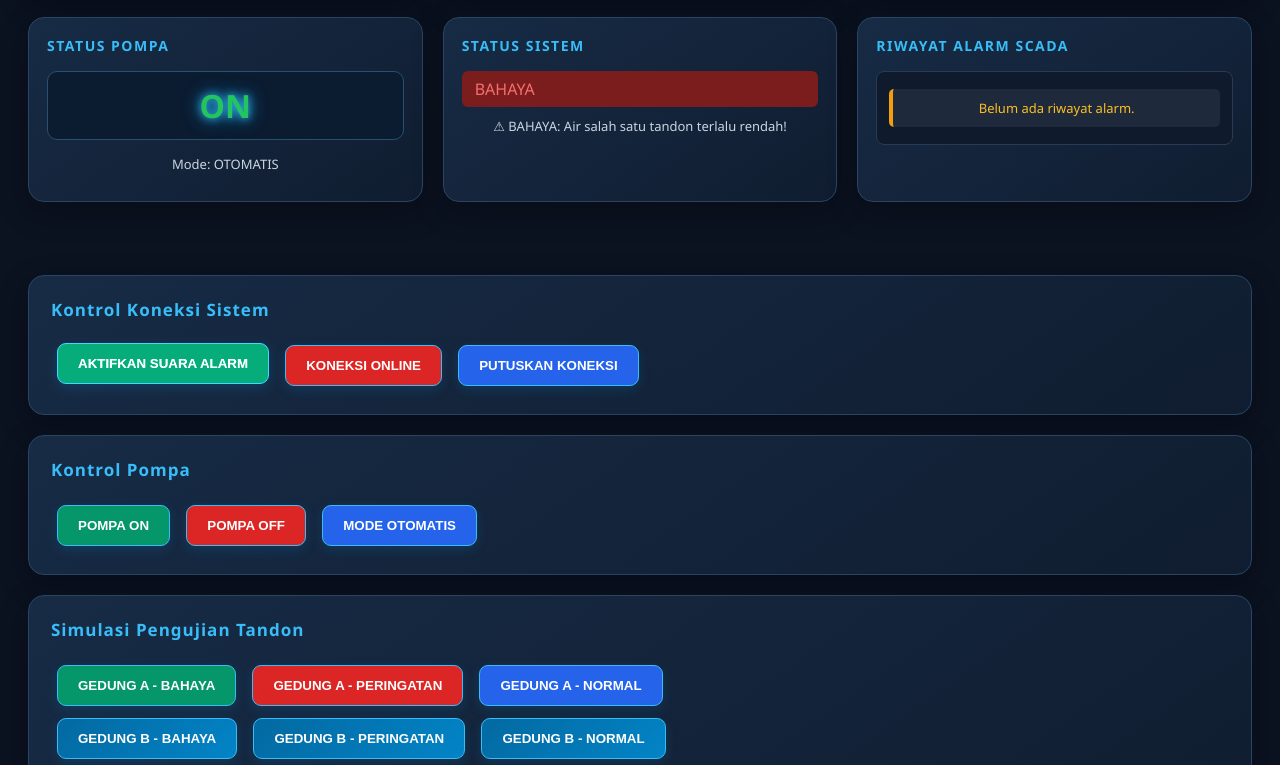
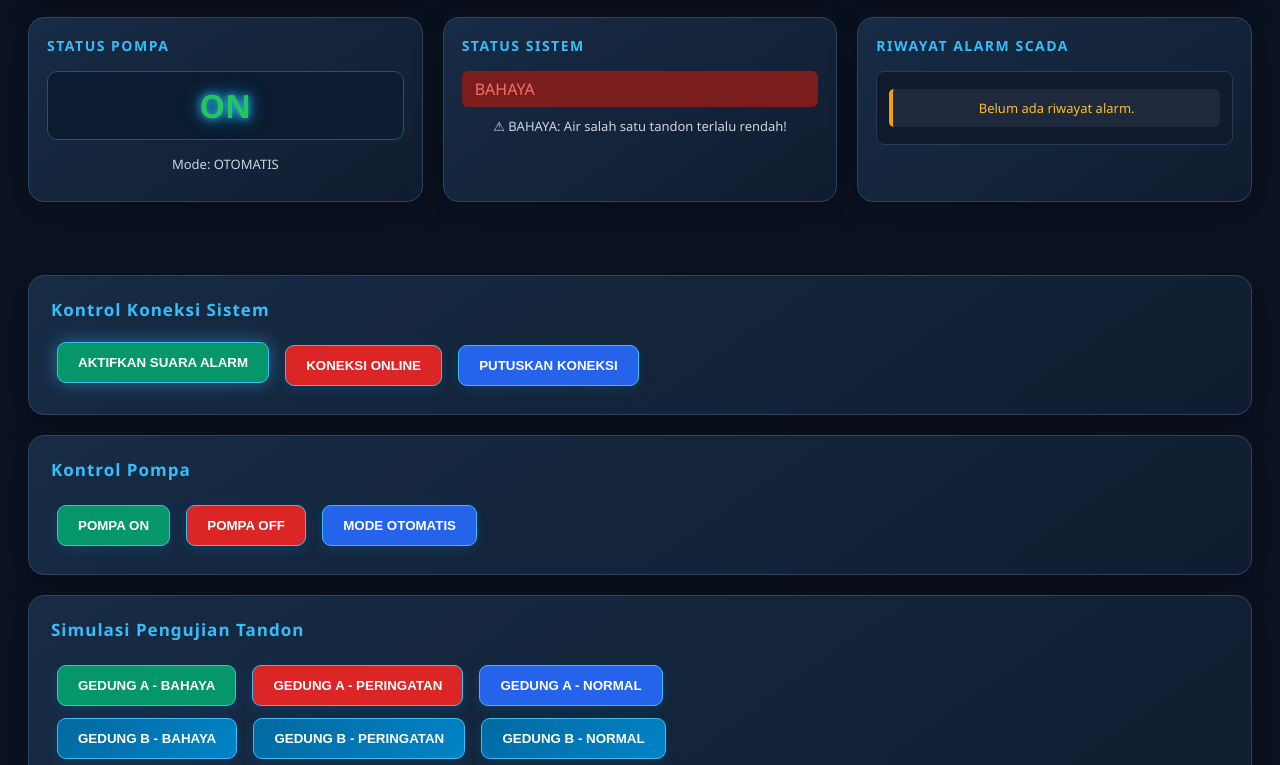
Before and after one commit to anandawahyuningsih123-netizen/project-scada-monitoring., a plain HTML site: page index.html in a window 1280 px wide. In both pictures the pointer is over the button "AKTIFKAN SUARA ALARM". Shown: the part 910-1675 px from the top of the page. Drawn offline with Linux system fonts and the light colour scheme.

Commit message:
Update index.html

```diff
--- a/index.html
+++ b/index.html
@@ -146,15 +146,16 @@ button {
     transition: 0.3s ease;
     box-shadow: 0 4px 12px #0284c733;
 }
-button:hover {
-    filter: brightness(1.15);
-    transform: translateY(-2px);
+    button:hover {
+    transform: translateY(-3px);
+    box-shadow: 0 0 18px #38bdf877;
+    background: linear-gradient(135deg, #0284c7, #0ea5e9);
 }
 
 button:active {
     transform: scale(0.97);
+    box-shadow: 0 0 15px #38bdf8;
 }
-
 button:first-of-type {
     background: #059669;
     color: white;
```
